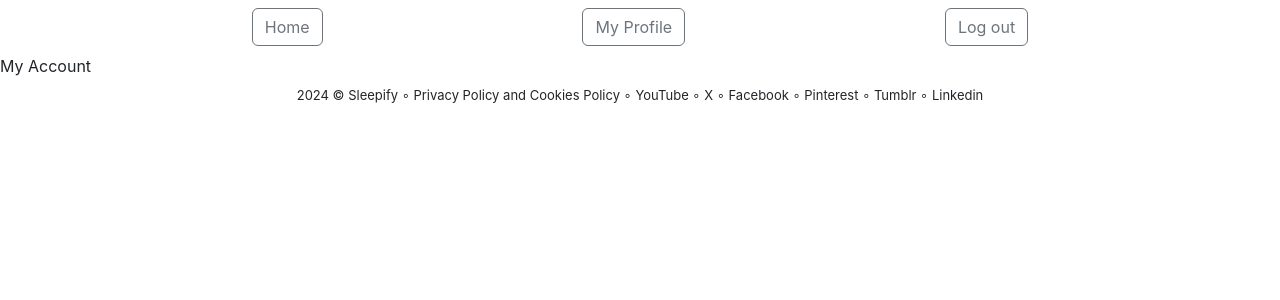
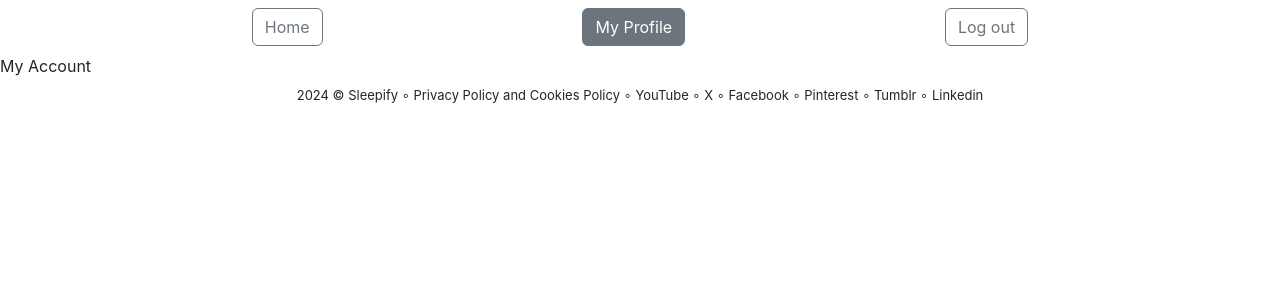
Before and after one commit to brauerak/sleepify, a React (Create React App) app: page /account in a window 1280 px wide. Shown: the top 300 px of the page. Built offline with nearby package versions, Linux system fonts and the light colour scheme.

Commit message:
routing to account was changed

```diff
--- a/src/components/Menu/Menu.js
+++ b/src/components/Menu/Menu.js
@@ -26,7 +26,7 @@ function Menu() {
             </NavLink>
             {auth ? (
                 <>
-                    <NavLink to='/profile' className='btn btn-outline-secondary m-2'>
+                    <NavLink to='/account' className='btn btn-outline-secondary m-2'>
                     My Profile
                     </NavLink>
                     <a href='#' className='btn btn-outline-secondary m-2' onClick={logout}>  Log out
```
